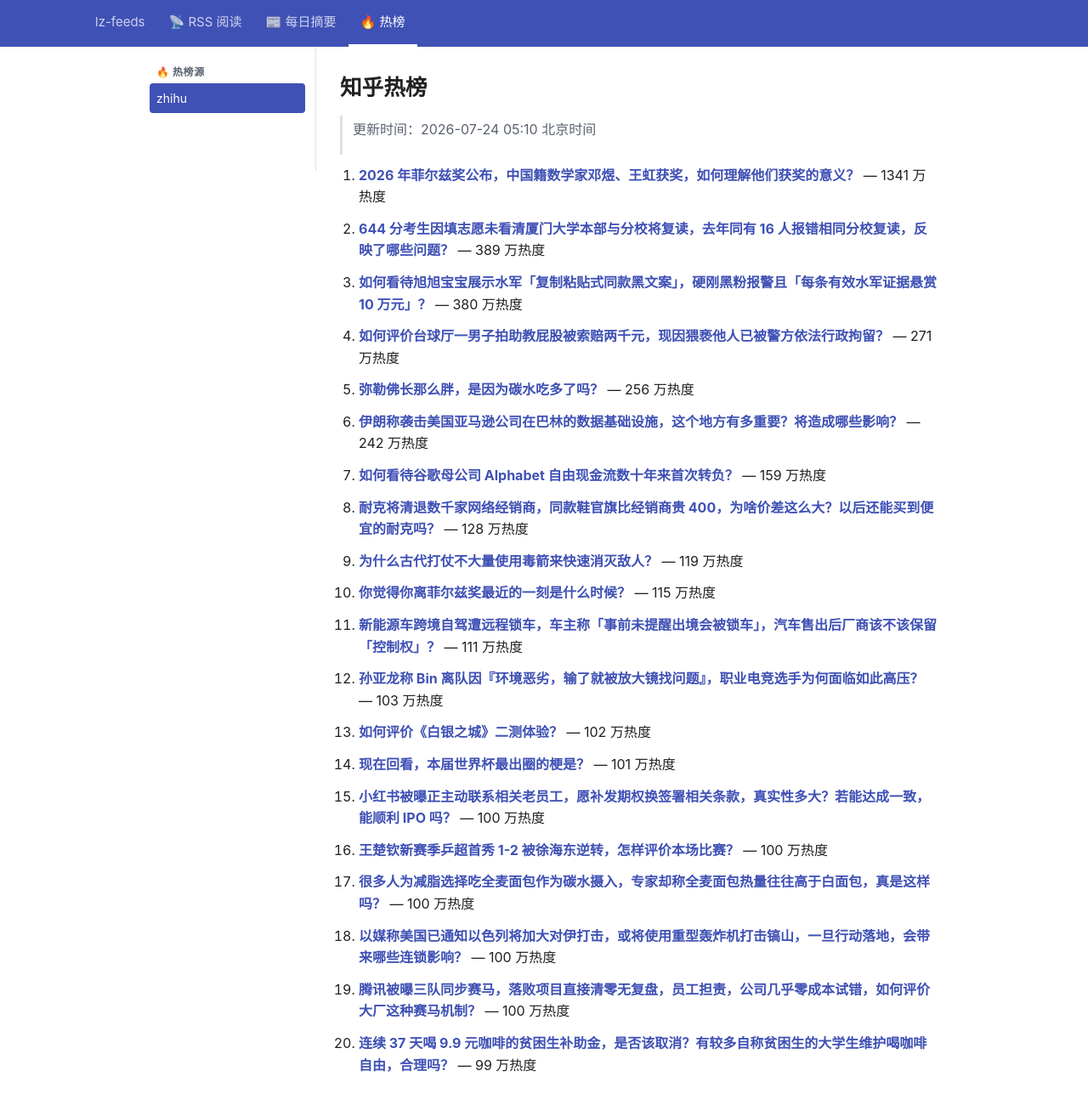
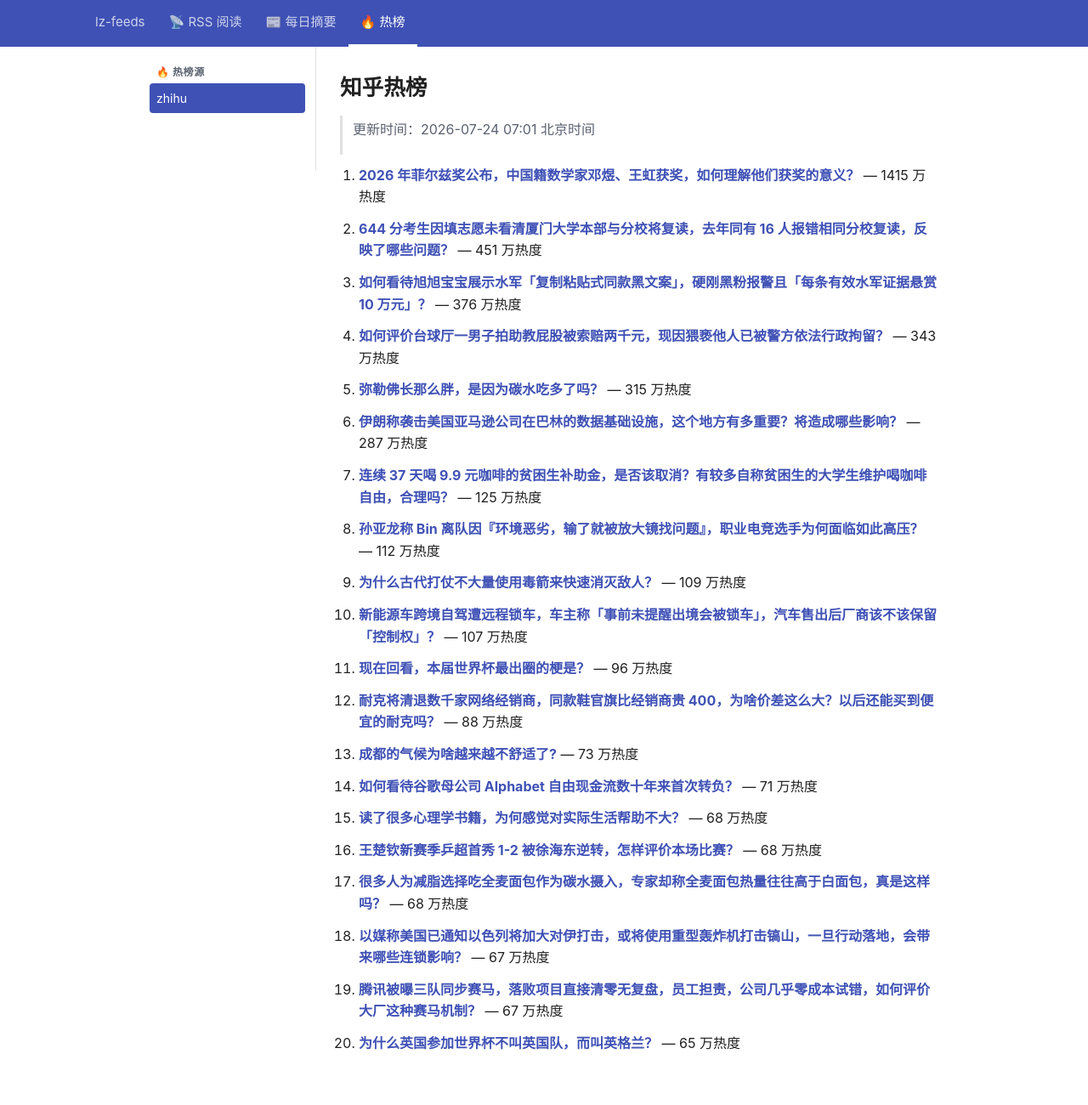
Before and after one commit to lizhang0101/lz-feeds, a Jekyll site: the page built from _hotlist/zhihu.md, in a window 1280 px wide and 1330 px high. Shown: the top 1300 px of the window at 85% size. Built offline with Jekyll 4.4.1, drawn with Linux system fonts in a browser that asks for light colours.

Commit message:
hotlist: 2026-07-23T23:01Z

```diff
--- a/_hotlist/zhihu.md
+++ b/_hotlist/zhihu.md
@@ -1,48 +1,48 @@
 ---
-updated: 2026-07-24 05:10 北京时间
+updated: 2026-07-24 07:01 北京时间
 count: 20
 ---
 
 # 知乎热榜
 
-> 更新时间：2026-07-24 05:10 北京时间
+> 更新时间：2026-07-24 07:01 北京时间
 
-1. **[2026 年菲尔兹奖公布，中国籍数学家邓煜、王虹获奖，如何理解他们获奖的意义？](https://www.zhihu.com/question/2061502500440465960)** — 1341 万热度
+1. **[2026 年菲尔兹奖公布，中国籍数学家邓煜、王虹获奖，如何理解他们获奖的意义？](https://www.zhihu.com/question/2061502500440465960)** — 1415 万热度
 
-2. **[644 分考生因填志愿未看清厦门大学本部与分校将复读，去年同有 16 人报错相同分校复读，反映了哪些问题？](https://www.zhihu.com/question/2063656328619352666)** — 389 万热度
+2. **[644 分考生因填志愿未看清厦门大学本部与分校将复读，去年同有 16 人报错相同分校复读，反映了哪些问题？](https://www.zhihu.com/question/2063656328619352666)** — 451 万热度
 
-3. **[如何看待旭旭宝宝展示水军「复制粘贴式同款黑文案」，硬刚黑粉报警且「每条有效水军证据悬赏 10 万元」？](https://www.zhihu.com/question/2063520731019876318)** — 380 万热度
+3. **[如何看待旭旭宝宝展示水军「复制粘贴式同款黑文案」，硬刚黑粉报警且「每条有效水军证据悬赏 10 万元」？](https://www.zhihu.com/question/2063520731019876318)** — 376 万热度
 
-4. **[如何评价台球厅一男子拍助教屁股被索赔两千元，现因猥亵他人已被警方依法行政拘留？](https://www.zhihu.com/question/2063568881944359958)** — 271 万热度
+4. **[如何评价台球厅一男子拍助教屁股被索赔两千元，现因猥亵他人已被警方依法行政拘留？](https://www.zhihu.com/question/2063568881944359958)** — 343 万热度
 
-5. **[弥勒佛长那么胖，是因为碳水吃多了吗？](https://www.zhihu.com/question/2046994974290491172)** — 256 万热度
+5. **[弥勒佛长那么胖，是因为碳水吃多了吗？](https://www.zhihu.com/question/2046994974290491172)** — 315 万热度
 
-6. **[伊朗称袭击美国亚马逊公司在巴林的数据基础设施，这个地方有多重要？将造成哪些影响？](https://www.zhihu.com/question/2063259853338972886)** — 242 万热度
+6. **[伊朗称袭击美国亚马逊公司在巴林的数据基础设施，这个地方有多重要？将造成哪些影响？](https://www.zhihu.com/question/2063259853338972886)** — 287 万热度
 
-7. **[如何看待谷歌母公司 Alphabet 自由现金流数十年来首次转负？](https://www.zhihu.com/question/2063569251428819442)** — 159 万热度
+7. **[连续 37 天喝 9.9 元咖啡的贫困生补助金，是否该取消？有较多自称贫困生的大学生维护喝咖啡自由，合理吗？](https://www.zhihu.com/question/2062876983864956330)** — 125 万热度
 
-8. **[耐克将清退数千家网络经销商，同款鞋官旗比经销商贵 400，为啥价差这么大？以后还能买到便宜的耐克吗？](https://www.zhihu.com/question/2063298622393771043)** — 128 万热度
+8. **[孙亚龙称 Bin 离队因『环境恶劣，输了就被放大镜找问题』，职业电竞选手为何面临如此高压？](https://www.zhihu.com/question/2063693222992417693)** — 112 万热度
 
-9. **[为什么古代打仗不大量使用毒箭来快速消灭敌人？](https://www.zhihu.com/question/2063203201608897319)** — 119 万热度
+9. **[为什么古代打仗不大量使用毒箭来快速消灭敌人？](https://www.zhihu.com/question/2063203201608897319)** — 109 万热度
 
-10. **[你觉得你离菲尔兹奖最近的一刻是什么时候？](https://www.zhihu.com/question/36093280)** — 115 万热度
+10. **[新能源车跨境自驾遭远程锁车，车主称「事前未提醒出境会被锁车」，汽车售出后厂商该不该保留「控制权」？](https://www.zhihu.com/question/2063532260934907357)** — 107 万热度
 
-11. **[新能源车跨境自驾遭远程锁车，车主称「事前未提醒出境会被锁车」，汽车售出后厂商该不该保留「控制权」？](https://www.zhihu.com/question/2063532260934907357)** — 111 万热度
+11. **[现在回看，本届世界杯最出圈的梗是？](https://www.zhihu.com/question/2061075073474066248)** — 96 万热度
 
-12. **[孙亚龙称 Bin 离队因『环境恶劣，输了就被放大镜找问题』，职业电竞选手为何面临如此高压？](https://www.zhihu.com/question/2063693222992417693)** — 103 万热度
+12. **[耐克将清退数千家网络经销商，同款鞋官旗比经销商贵 400，为啥价差这么大？以后还能买到便宜的耐克吗？](https://www.zhihu.com/question/2063298622393771043)** — 88 万热度
 
-13. **[如何评价《白银之城》二测体验？](https://www.zhihu.com/question/2063652031517218535)** — 102 万热度
+13. **[成都的气候为啥越来越不舒适了?](https://www.zhihu.com/question/1895165018590406034)** — 73 万热度
 
-14. **[现在回看，本届世界杯最出圈的梗是？](https://www.zhihu.com/question/2061075073474066248)** — 101 万热度
+14. **[如何看待谷歌母公司 Alphabet 自由现金流数十年来首次转负？](https://www.zhihu.com/question/2063569251428819442)** — 71 万热度
 
-15. **[小红书被曝正主动联系相关老员工，愿补发期权换签署相关条款，真实性多大？若能达成一致，能顺利 IPO 吗？](https://www.zhihu.com/question/2063292318887539352)** — 100 万热度
+15. **[读了很多心理学书籍，为何感觉对实际生活帮助不大？](https://www.zhihu.com/question/1953805994950885878)** — 68 万热度
 
-16. **[王楚钦新赛季乒超首秀 1-2 被徐海东逆转，怎样评价本场比赛？](https://www.zhihu.com/question/2063607588369818128)** — 100 万热度
+16. **[王楚钦新赛季乒超首秀 1-2 被徐海东逆转，怎样评价本场比赛？](https://www.zhihu.com/question/2063607588369818128)** — 68 万热度
 
-17. **[很多人为减脂选择吃全麦面包作为碳水摄入，专家却称全麦面包热量往往高于白面包，真是这样吗？](https://www.zhihu.com/question/2033108095581120175)** — 100 万热度
+17. **[很多人为减脂选择吃全麦面包作为碳水摄入，专家却称全麦面包热量往往高于白面包，真是这样吗？](https://www.zhihu.com/question/2033108095581120175)** — 68 万热度
 
-18. **[以媒称美国已通知以色列将加大对伊打击，或将使用重型轰炸机打击镐山，一旦行动落地，会带来哪些连锁影响？](https://www.zhihu.com/question/2063579756159931133)** — 100 万热度
+18. **[以媒称美国已通知以色列将加大对伊打击，或将使用重型轰炸机打击镐山，一旦行动落地，会带来哪些连锁影响？](https://www.zhihu.com/question/2063579756159931133)** — 67 万热度
 
-19. **[腾讯被曝三队同步赛马，落败项目直接清零无复盘，员工担责，公司几乎零成本试错，如何评价大厂这种赛马机制？](https://www.zhihu.com/question/2063648831908966811)** — 100 万热度
+19. **[腾讯被曝三队同步赛马，落败项目直接清零无复盘，员工担责，公司几乎零成本试错，如何评价大厂这种赛马机制？](https://www.zhihu.com/question/2063648831908966811)** — 67 万热度
 
-20. **[连续 37 天喝 9.9 元咖啡的贫困生补助金，是否该取消？有较多自称贫困生的大学生维护喝咖啡自由，合理吗？](https://www.zhihu.com/question/2062876983864956330)** — 99 万热度
+20. **[为什么英国参加世界杯不叫英国队，而叫英格兰？](https://www.zhihu.com/question/2050507183931012504)** — 65 万热度
```
